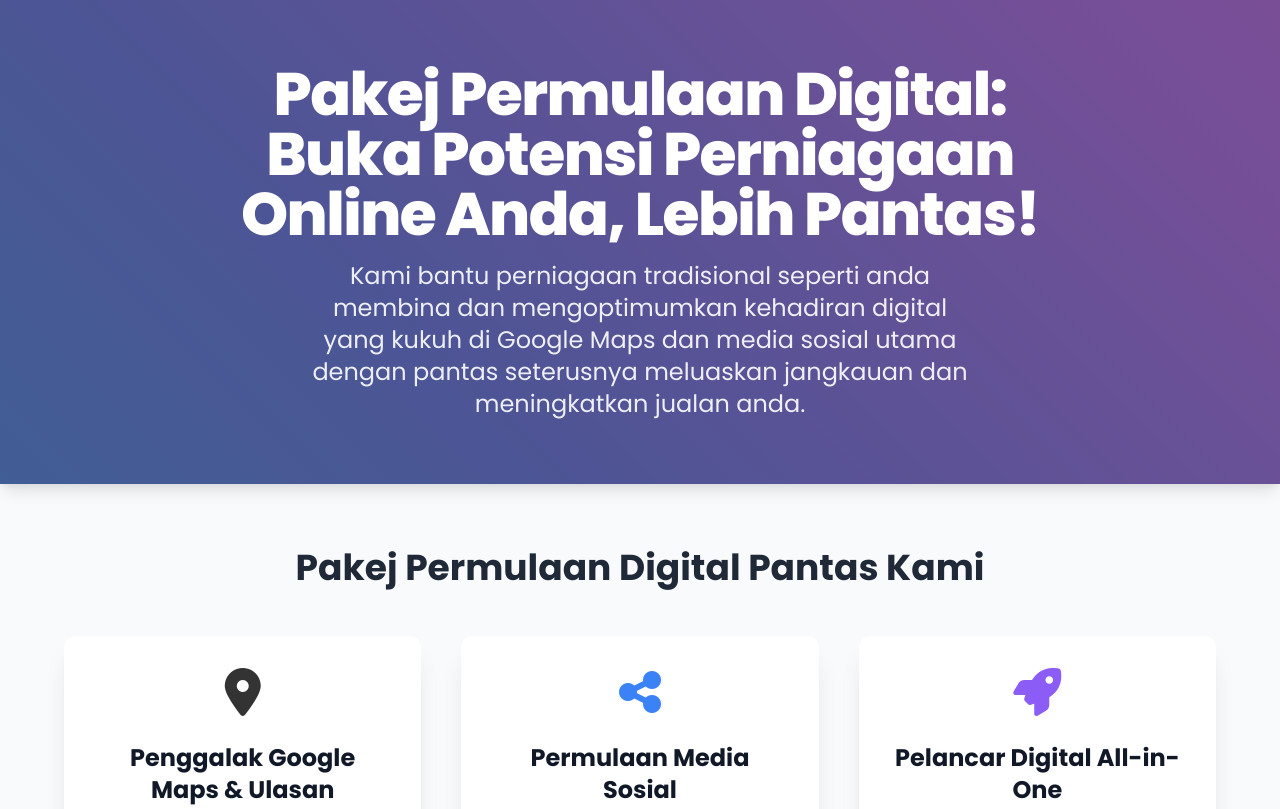
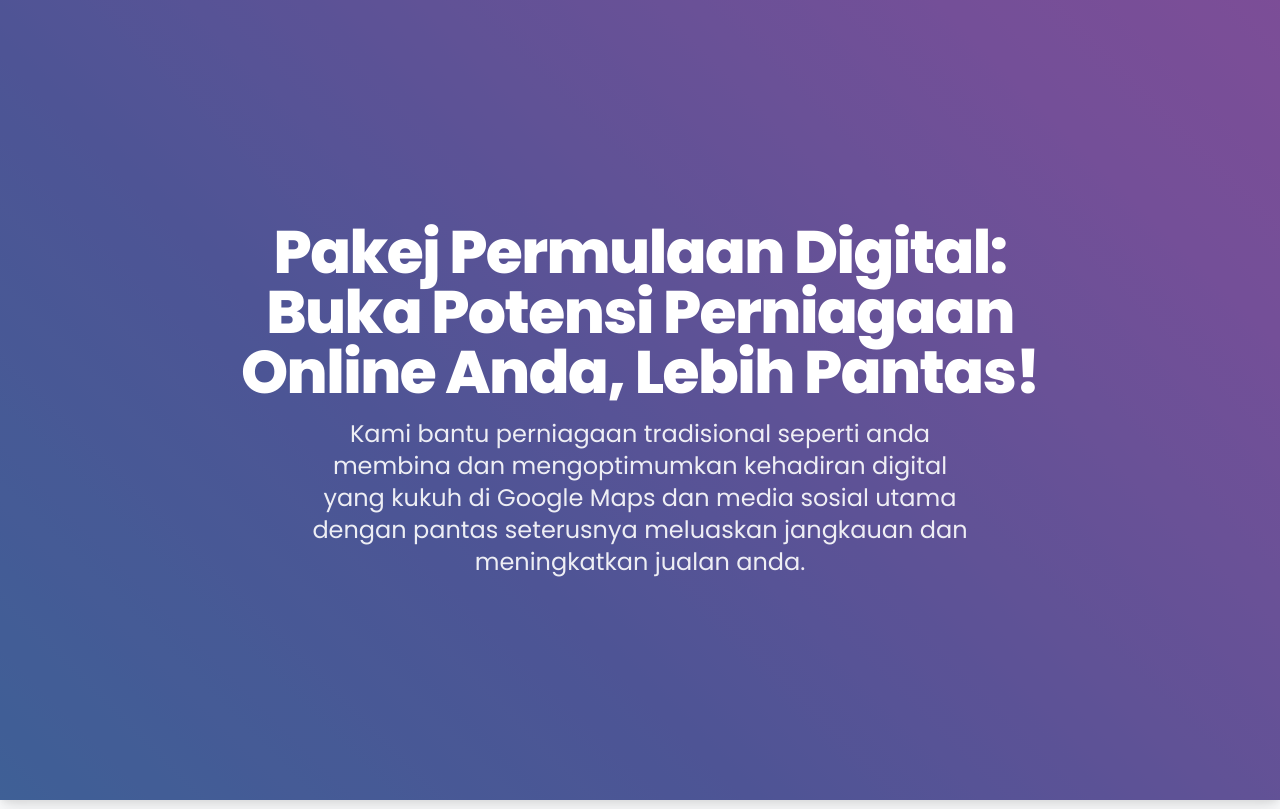
Before and after one commit to xhanafix/jumpstart-digital-presence, a plain HTML site: page index.html in a window 1280 px wide. Shown: the top 809 px of the page. Drawn offline with nearby package versions, Linux system fonts and the light colour scheme.

Commit message:
Add files via upload

```diff
--- a/index.html
+++ b/index.html
@@ -106,7 +106,7 @@
 <body class="antialiased">
 
     <!-- Header Section: Main Headline & Value Proposition -->
-    <header class="gradient-background text-white py-16 px-4 sm:px-6 lg:px-8 text-center shadow-lg">
+    <header class="gradient-background text-white px-4 sm:px-6 lg:px-8 text-center shadow-lg h-screen flex flex-col justify-center">
         <div class="max-w-4xl mx-auto">
             <h1 class="text-4xl sm:text-5xl lg:text-6xl font-extrabold leading-tight mb-4 tracking-tight">
                 <span class="block">Pakej Permulaan Digital:</span>
```
